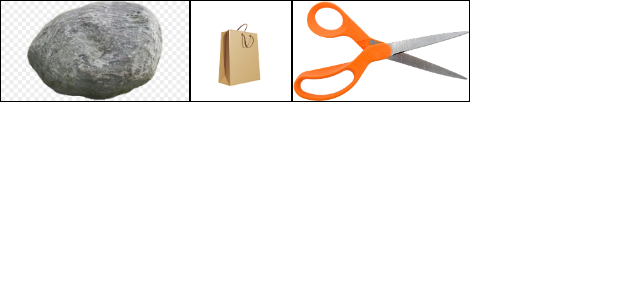
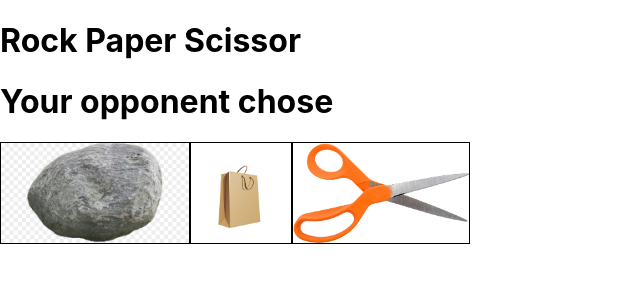
Before and after one commit to robin-lillqvist/rockpaperscissors_game_reactjs, a React (Create React App) app: page / in a window 1280 px wide. Shown: the top 300 px of the page, without its empty margins (0-640 px from the left). Built offline with nearby package versions, Linux system fonts and the light colour scheme.

Commit message:
added buttons

```diff
--- a/src/App.jsx
+++ b/src/App.jsx
@@ -1,16 +1,25 @@
-import React, { Component } from 'react';
-import Selection from './components/showSelections';
-import "./App.css";
+import React, { Component } from 'react'
+import Selection from './components/showSelections'
+import Header from './components/Header'
+import './App.css'
+import Opponent from './components/Opponent';
 
 class App extends Component {
 
-  render() {
+  state = {
+    backgroundImage: "url('./img/rock.png')"
+  };
+
+  render () {
     return (
-      <div>
-          <Selection/>
-      </div>
+
+        <div>
+          <Header />
+          <Opponent />
+          <Selection />
+        </div>
     )
   }
 }
 
-export default App;
+export default App
--- /dev/null
+++ b/src/components/Header.jsx
@@ -0,0 +1,12 @@
+import React, { Component } from 'react'
+
+class Header extends Component {
+  render() {
+    return (
+      <div id="header">
+        <h1>Rock Paper Scissor</h1>
+      </div>
+    )
+  }
+}
+export default Header
--- /dev/null
+++ b/src/components/Opponent.jsx
@@ -0,0 +1,12 @@
+import React, { Component } from 'react'
+
+class Opponent extends Component {
+  render() {
+    return (
+      <div id="header">
+        <h1>Your opponent chose</h1>
+      </div>
+    )
+  }
+}
+export default Opponent
```
Also changed, not shown: src/App.css (line endings or trailing spaces).
